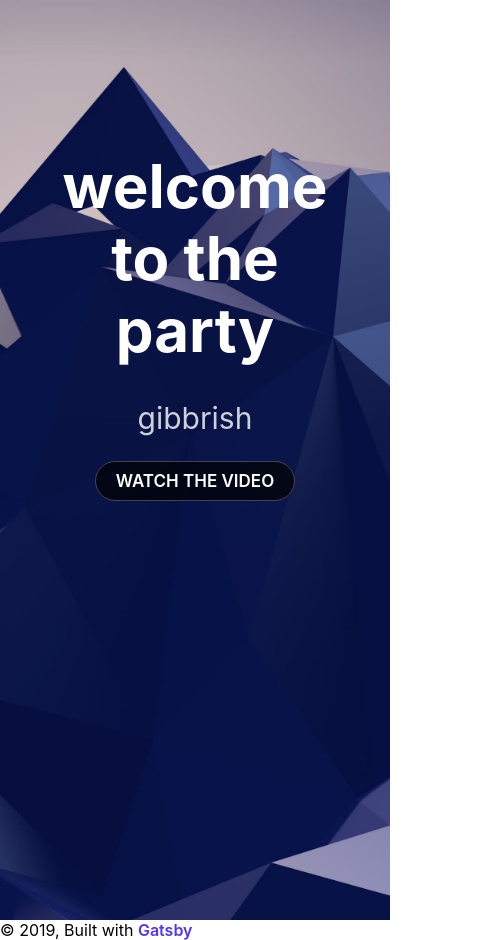
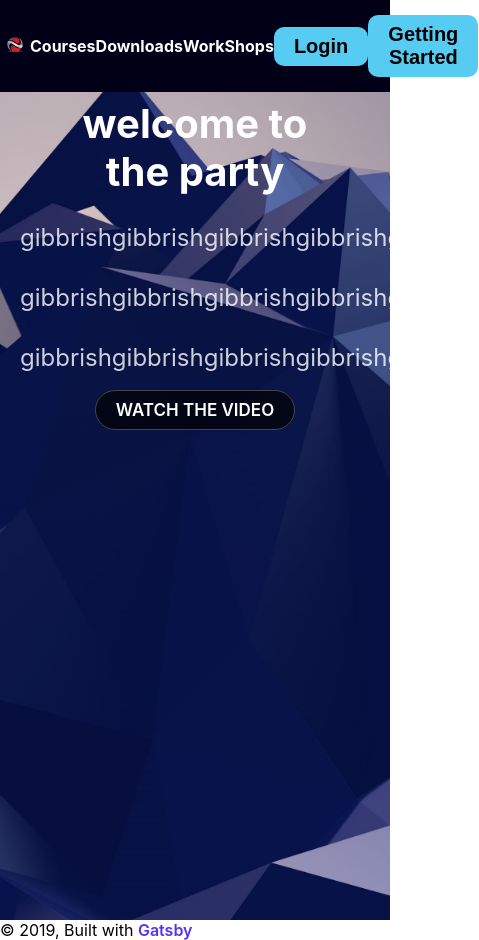
Before and after one commit to mola93/gatsby, a Gatsby site: page / in a window 390 px wide. Shown: the whole page, 479 px wide, since content can reach past the window. Built offline with nearby package versions, Linux system fonts and the light colour scheme; Gatsby itself is replaced by a stand-in of ours.

Commit message:
added layout and header

```diff
--- /dev/null
+++ b/src/components/Header.css
@@ -0,0 +1,48 @@
+.Header {
+  position: fixed;
+  width: 100%;
+  padding: 50px 0;
+  z-index: 100;
+  background: #020017;
+}
+
+.HeaderGroup {
+  max-width: 800px;
+  margin: 0 auto;
+  display: grid;
+  grid-template-columns: repeat(6, auto);
+  align-items: center;
+  justify-items: center;
+}
+
+.Header a {
+  color: white;
+  font-weight: 700;
+}
+
+.Header button {
+  padding: 8px 20px;
+  font-size: 20px;
+  background: #56ccf2;
+  border: none;
+  font-weight: 700;
+  border-radius: 10px;
+  outline: none;
+  cursor: pointer;
+  transition: 1s;
+}
+
+.Header button:hover {
+  background: white;
+  transform: translate(-3px) rotateY(50deg);
+}
+
+@media (max-width: 640px) {
+  .Header {
+    padding: 15px 0;
+  }
+
+  .HeaderGroup {
+    grid-template-columns: repeat(6, auto);
+  }
+}
--- a/src/components/header.js
+++ b/src/components/header.js
@@ -1,34 +1,25 @@
 import { Link } from "gatsby"
 import PropTypes from "prop-types"
 import React from "react"
-
+import sellox from "../images/log.png"
+import "./Header.css"
 const Header = ({ siteTitle }) => (
-  <header
-    style={{
-      background: `rebeccapurple`,
-      marginBottom: `1.45rem`,
-    }}
-  >
-    <div
-      style={{
-        margin: `0 auto`,
-        maxWidth: 960,
-        padding: `1.45rem 1.0875rem`,
-      }}
-    >
-      <h1 style={{ margin: 0 }}>
-        <Link
-          to="/"
-          style={{
-            color: `white`,
-            textDecoration: `none`,
-          }}
-        >
-          {siteTitle}
-        </Link>
-      </h1>
+  <div className="Header">
+    <div className="HeaderGroup">
+      <Link to="/">
+        <img src={sellox} width="30" />
+      </Link>
+      <Link to="/courses"> Courses</Link>
+      <Link to="/courses">Downloads </Link>
+      <Link to="/courses"> WorkShops</Link>
+      <Link to="/courses">
+        <button> Login</button>
+      </Link>
+      <Link to="/courses">
+        <button> Getting Started</button>
+      </Link>
     </div>
-  </header>
+  </div>
 )
 
 Header.propTypes = {
--- a/src/components/layout.css
+++ b/src/components/layout.css
@@ -25,7 +25,7 @@ a {
 .HeroGroup {
   margin: 0 auto;
   max-width: 500px;
-  padding: 150px 50px;
+  padding: 255px 50px;
   text-align: center;
 }
 
@@ -44,3 +44,14 @@ a {
   border: 1px solid rgba(255, 255, 255, 0.25);
   border-radius: 20px;
 }
+@media (max-width: 640px) {
+  .HeroGroup {
+    padding: 100px 20px;
+  }
+  .Hero h1 {
+    font-size: 40px;
+  }
+  .Hero p {
+    font-size: 24px;
+  }
+}
--- a/src/components/layout.js
+++ b/src/components/layout.js
@@ -9,8 +9,8 @@ import React from "react"
 import PropTypes from "prop-types"
 import { useStaticQuery, graphql } from "gatsby"
 
+import "./layout.css"
 import Header from "./header"
-import "./layout.css"
 
 const Layout = ({ children }) => {
   const data = useStaticQuery(graphql`
@@ -25,6 +25,7 @@ const Layout = ({ children }) => {
 
   return (
     <>
+      <Header />
       <main>{children}</main>
       <footer>
         © {new Date().getFullYear()}, Built with
--- a/src/pages/index.js
+++ b/src/pages/index.js
@@ -4,14 +4,19 @@ import { Link } from "gatsby"
 import Layout from "../components/layout"
 import Image from "../components/image"
 import SEO from "../components/seo"
-
+import Header from "../components/header"
 const IndexPage = () => (
   <Layout>
     <div>
       <div className="Hero">
         <div className="HeroGroup">
-          <h1>welcome to the party</h1>
-          <p>gibbrish</p>
+          <h1>
+            welcome to <br />
+            the party
+          </h1>
+          <p> gibbrishgibbrishgibbrishgibbrishgibbrish</p>
+          <p> gibbrishgibbrishgibbrishgibbrishgibbrish</p>
+          <p> gibbrishgibbrishgibbrishgibbrishgibbrish</p>
 
           <Link to="/page-2/">Watch the video</Link>
         </div>
```
Also changed, not shown: src/images/log.png (added), src/images/sellox.svg (added).
